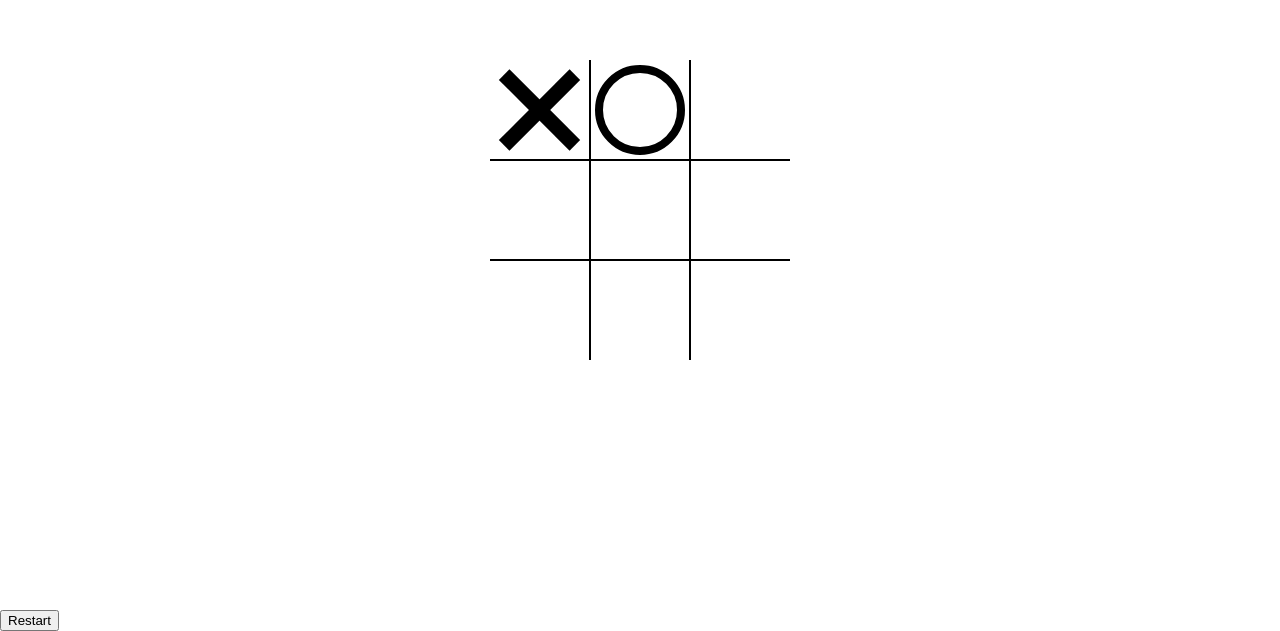
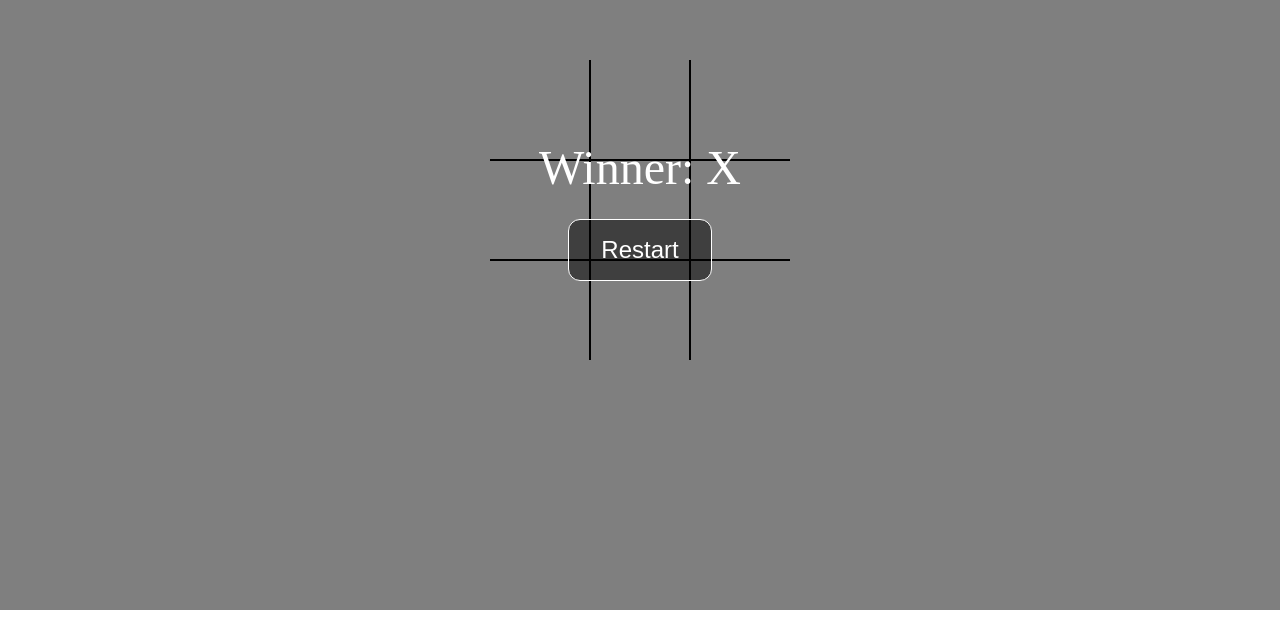
Before and after one commit to Plac1dusax/Tic-Tac-Toe-Game, a plain HTML site: page index.html in a window 1280 px wide. Shown: the part 190-821 px from the top of the page. After the commit the page ends 800 px from the top, so only its background shows below. Drawn offline with Linux system fonts and the light colour scheme.

Commit message:
result screen styles added

```diff
--- a/index.html
+++ b/index.html
@@ -6,11 +6,12 @@
     <meta name="viewport" content="width=device-width, initial-scale=1.0" />
     <title>Tic Tac Toe Game</title>
     <link rel="stylesheet" href="styles.css" />
+    <script src="script.js" defer></script>
   </head>
   <body>
-    <div class="game-table turn-o">
-      <div class="cell x"></div>
-      <div class="cell o"></div>
+    <div class="game-table">
+      <div class="cell"></div>
+      <div class="cell"></div>
       <div class="cell"></div>
       <div class="cell"></div>
       <div class="cell"></div>
@@ -21,7 +22,7 @@
     </div>
 
     <div class="game-result-screen">
-      <div class="game-result-text"></div>
+      <div class="game-result-text">Winner: X</div>
       <button>Restart</button>
     </div>
   </body>
--- a/styles.css
+++ b/styles.css
@@ -12,14 +12,15 @@
 
 body {
   margin: 0;
-  width: 100vw;
   height: 100vh;
   overflow: hidden;
+
+  display: flex;
+  justify-content: center;
+  align-items: center;
 }
 
 .game-table {
-  width: 100%;
-  height: 100%;
   display: grid;
   justify-content: center;
   align-content: center;
@@ -106,3 +107,40 @@ body {
 .turn-o .cell:not(.x):not(.o):hover::before {
   border: 8px solid gray;
 }
+
+.game-result-screen {
+  position: fixed;
+  top: 0;
+  bottom: 0;
+  left: 0;
+  right: 0;
+
+  background-color: rgba(0, 0, 0, 0.5);
+
+  display: flex;
+  justify-content: center;
+  align-items: center;
+  flex-direction: column;
+}
+
+.game-result-text {
+  font-size: 3rem;
+  color: white;
+  margin-bottom: 1.5rem;
+}
+
+.game-result-screen button {
+  padding: 1rem 2rem;
+  border: 1px solid white;
+  outline: none;
+  background-color: rgba(0, 0, 0, 0.5);
+  color: white;
+  font-size: 1.5rem;
+  border-radius: 0.5em;
+}
+
+.game-result-screen button:hover {
+  cursor: pointer;
+  border: 1px solid red;
+  background-color: black;
+}
```
Also changed, not shown: script.js (added).
